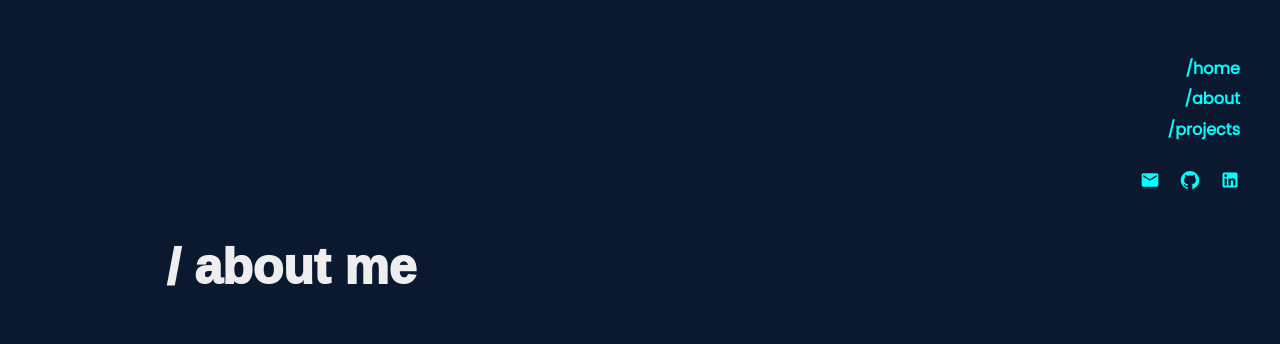
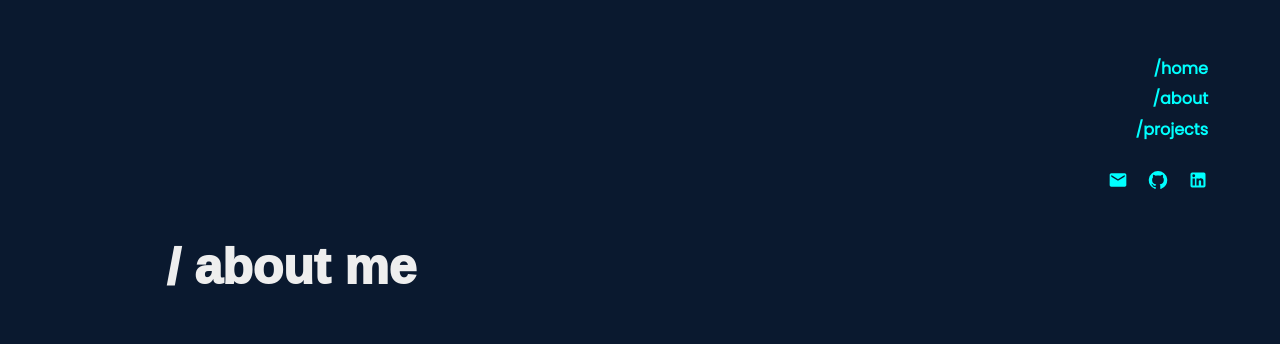
Before and after one commit to whyismynamerudy/whyismynamerudy-tech, a React (Create React App) app: page / in a window 1280 px wide. Shown: the part 562-906 px from the top of the page. Built offline with nearby package versions, Linux system fonts and the light colour scheme; a web font is replaced by a local one.

Commit message:
Update Navbar.css

```diff
--- a/src/components/navbar/Navbar.css
+++ b/src/components/navbar/Navbar.css
@@ -4,7 +4,7 @@
     align-items: flex-end;
     top: 77vh;
     right: 0;
-    padding-right: 5vh;
+    padding-right: 9vh;
     padding-bottom: 10%;
     background-color: transparent;
     position: fixed;
```
